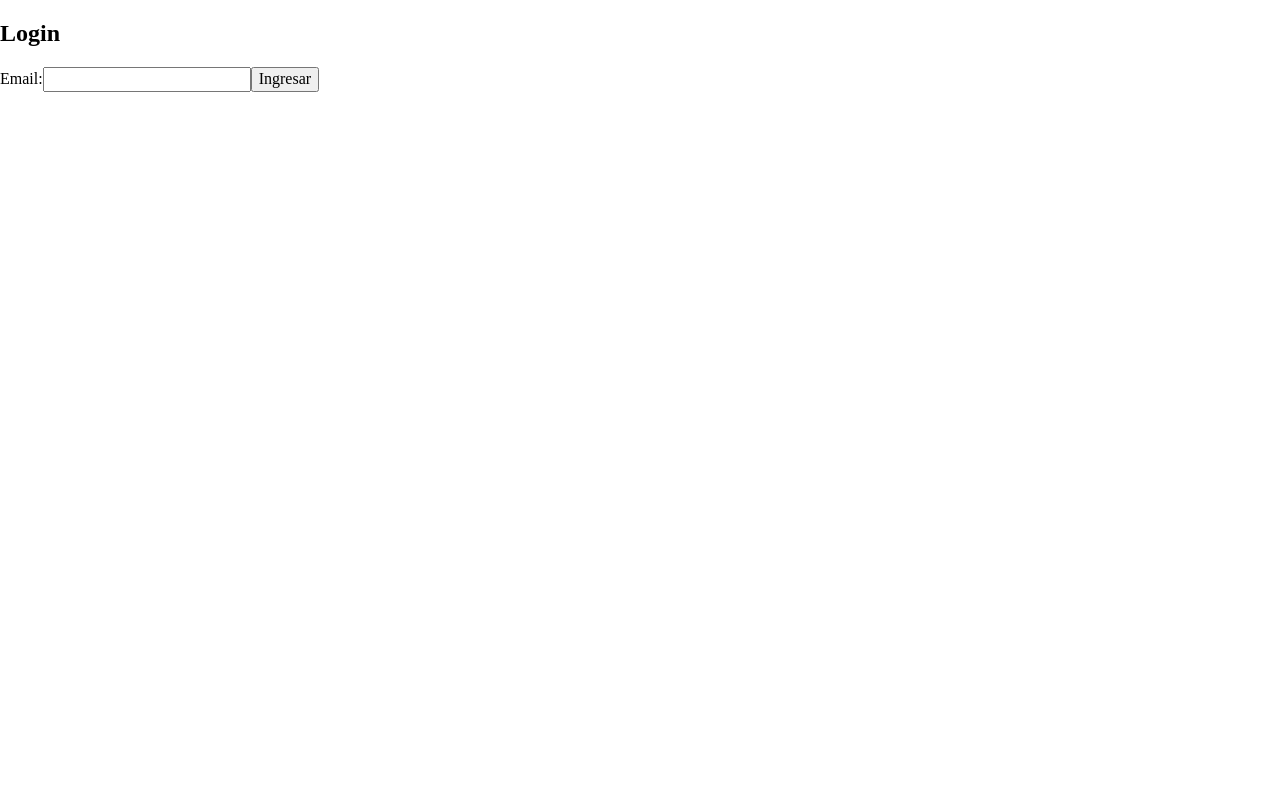
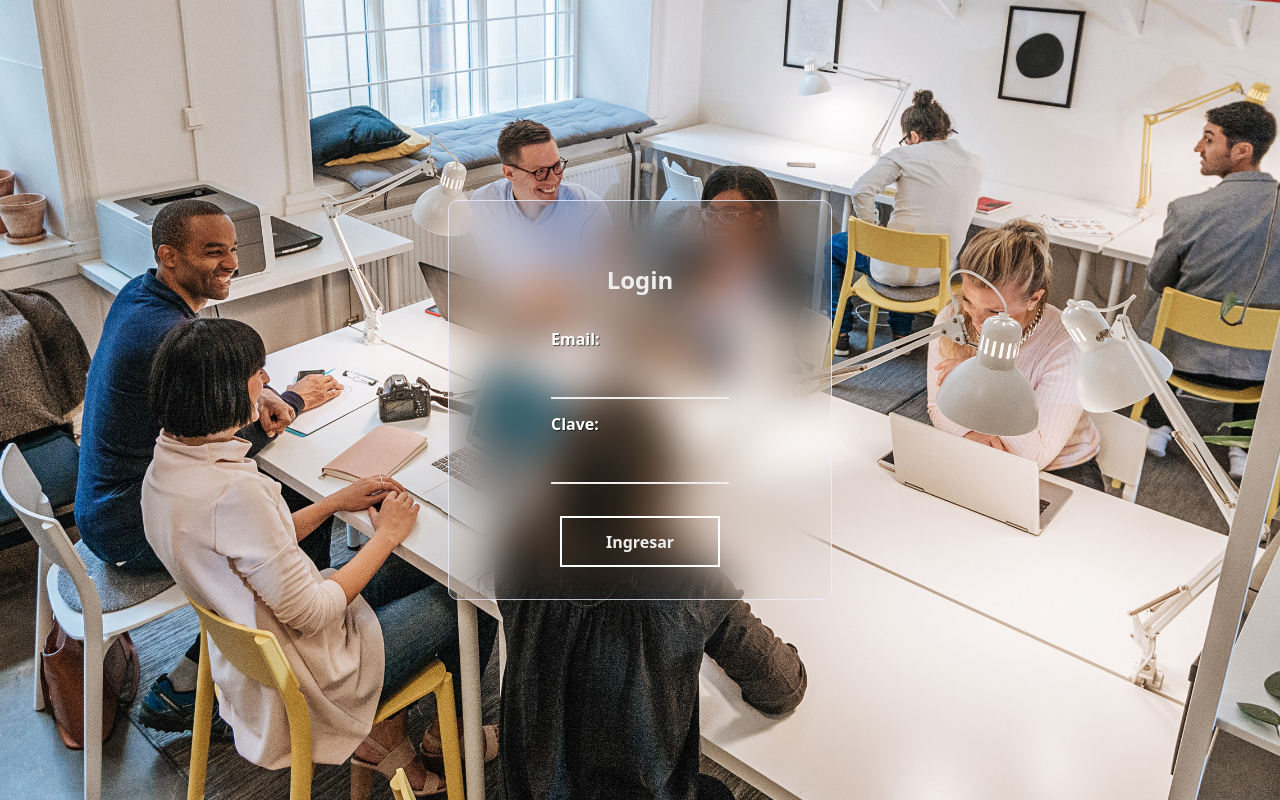
Before and after one commit to djvarela/crm, a React (Vite) app: page /login in a window 1280 px wide. Built offline with nearby package versions, Linux system fonts and the light colour scheme.

Commit message:
Estilado de login y home

```diff
--- a/src/App.css
+++ b/src/App.css
@@ -8,28 +8,31 @@ html, body{
 #root{
   width: 100%;
   display: flex;
-  flex-direction: column;
+  height: 100%;
 
 }
-
+body{
+  background-color: #F4F8F7;
+}
 header{
   width: 100%;
-  margin-bottom: .4em;
   display: flex;
-  background-color: #333;
-  justify-content: space-between;
+  border: 1px solid #eee;
+  justify-content: flex-end;
   align-items: center;
   gap: 1em;
-  padding: .4em
+  padding: .4em;
+  background-color: #fff;
 }
 header h2{
   margin: 0;
-  color: #eee;
+
 }
 
 nav{
   display: flex;
   justify-content: flex-end;
+
 
 }
 nav ul{
@@ -44,7 +47,7 @@ nav ul{
 }
 
 nav ul a{
-  color: #eee;
+  color: #1a1a11;
   text-decoration: none;
 }
 
@@ -56,23 +59,84 @@ nav form input{
   background-color: #878787;
   border: none;
   outline: none;
-
 }
 nav form button{
   margin-right: 10px;
 }
 
+.app-container{
+  width: 100%;
+  display: flex;
+  flex-direction: column;
+  height: 100vh;
+  border: 1px solid #202020;
+}
+/*--- ASIDE ---*/
+
+
+aside{
+  border: 1px solid #eee;
+  background-color: #FFFFFF;
+  width: 15%;
+  display: flex;
+  padding: 1em;
+  flex-direction: column;
+  justify-content: space-between;
+}
+aside ul{
+  display: flex;
+  flex-direction: column;
+  list-style: none;
+  padding: 0;
+
+
+}
+
+aside  li{
+  padding: 1em;
+  border: 1px solid #5f5e5e;
+}
+
+aside  li ul{
+  padding:.2rem;
+}
+
+aside li a{
+  font-size: .8rem;
+}
+
+
+/*--- --- ---*/
+
+
+.content{
+  width: 100%;
+  display: flex;
+  justify-content: flex-start;
+  gap: 1em;
+  height: 100%;
+}
+
+.route-container{
+  width: 100%;
+  display: flex;
+  justify-content: center;
+}
+
 main{
-  width: 80%;
-  margin: auto;
+  margin-top: 1em;
+  width: 90%;
+  margin-bottom: 1em;
   padding: 1em;
   display: flex;
   flex-direction: column;
   justify-content: space-between;
   align-items: center;
-  position: relative;
   gap:1em;
-  border: 1px solid #202020;
+background-color: #fff;
+border-radius: 10px;
+box-shadow: 1px 1px 1em #5f5e5e;
+
 }
 
 
--- a/src/App.jsx
+++ b/src/App.jsx
@@ -1,7 +1,7 @@
 
 import "./assets/css/normalize.css";
 import "./App.css";
-import { NavBar, User } from "./components";
+
 import { AppRouter } from "./router";
 import { AuthProvider } from "./auth/context/AuthProvider";
 
--- /dev/null
+++ b/src/assets/css/login.css
@@ -0,0 +1,90 @@
+
+*{
+    font-family: system-ui, -apple-system, BlinkMacSystemFont, 'Segoe UI', Roboto, Oxygen, Ubuntu, Cantarell, 'Open Sans', 'Helvetica Neue', sans-serif;
+}
+.login-page{
+    width: 100%;
+    height: 100vh;
+    background-color: #cceaff;
+}
+
+.login-container{
+width: 100%;
+display: flex;
+flex-direction: column;
+justify-content: center;
+align-items: center;
+background-image: url("../img/image.jpeg");
+background-size: cover;
+background-repeat: no-repeat;
+background-position: center;
+height: 100%;
+
+
+}
+.forms-container{
+    width: 30%;
+    height: 50%;
+    border-radius: 10px;
+    backdrop-filter: blur(20px);
+    display: flex;
+    flex-direction: column;
+    align-items: center;
+    align-content: center;
+    padding: 1em;
+    justify-content: center;
+    border: 1px solid #e9f0ffc9;
+
+
+}
+.forms-container h2{
+    margin-top: 0;
+    color: #eee;
+}
+.forms-container form {
+   color: #ffffff;
+    width: 60%;
+    height: 60%;
+    padding: 1em;
+    display: flex;
+    flex-direction: column;
+    align-items: center;
+    justify-content: space-evenly;
+    gap: 1em;
+    border-radius: 5px;
+    text-shadow: 1px 1px 1px #0000009a;
+    font-weight: bold;
+}
+
+.login-page form span, input{
+    width: 100%;
+
+}
+
+.login-page form  input{
+    padding: .7rem;
+    background-color: transparent;
+    border: none;
+    margin-top: .5em;
+    margin-bottom: 1em;
+    border-bottom: 2px solid #eee;
+    outline: none;
+}
+
+.forms-container form button{
+    padding: .9em;
+    width: 10rem;
+    color: #eee;
+    outline: none;
+    font-weight: bold ;
+    border: 2px solid #fff;
+    background-color: transparent;
+    cursor: pointer;
+    transition: .55s all;
+}
+
+.forms-container form button:hover{
+
+    background-color: #ffffff;
+    color: #222;
+}
--- /dev/null
+++ b/src/components/Aside.jsx
@@ -0,0 +1,43 @@
+import { useContext } from "react";
+import { AuthContext } from "../auth/context/AuthContext";
+import { Link, useNavigate } from "react-router-dom";
+
+const Aside = () => {
+
+  const { user } = useContext(AuthContext);
+
+
+  const { logout } = useContext(AuthContext);
+  const navigate = useNavigate();
+
+function onLogout() {
+
+    logout();
+
+    navigate("/login");
+  }
+
+  return (
+    <aside>
+
+    <ul>
+      <li><Link to="/home">Home</Link></li>
+      <li>
+        <a href="">Users</a>
+        <ul><Link to="/usuarios/agregar">Agregar usuarios</Link></ul>
+      </li>
+      <li><a href="">Clients</a></li>
+      <li><a href="">Leads</a></li>
+
+
+    </ul>
+
+    <footer>
+    <button onClick={onLogout}>Salir</button>
+    </footer>
+
+    </aside>
+  )
+}
+
+export default Aside
--- a/src/components/NavBar.jsx
+++ b/src/components/NavBar.jsx
@@ -1,35 +1,18 @@
-import { Link, useNavigate } from "react-router-dom";
+import { Link } from "react-router-dom";
 import FormsSearch from "./FormsSearch";
-import { useContext } from "react";
-import { AuthContext } from "../auth/context/AuthContext";
+
 
 export const NavBar = () => {
 
-  const { logout } = useContext(AuthContext);
-  const navigate = useNavigate();
-
-function onLogout() {
-
-    logout();
-
-    navigate("/login");
-  }
 
   return (
     <nav>
       <ul>
-        <li>
-          <Link to="/home">Home</Link>
-        </li>
-        <li>
-          <Link to="/usuarios/agregar">Agregar usuarios</Link>{" "}
-        </li>
+
         <li>
           <FormsSearch />
         </li>
-        <li>
-          <button onClick={onLogout}>Salir</button>
-        </li>
+
       </ul>
     </nav>
   );
--- a/src/components/index.js
+++ b/src/components/index.js
@@ -6,3 +6,4 @@ export * from './FormsNuevoCliente.jsx'
 export * from '../pages/SearchCliente.jsx'
 export * from '../pages/Home.jsx'
 export * from './User.jsx'
+export * from  './Aside.jsx'
--- a/src/pages/LoginPage.jsx
+++ b/src/pages/LoginPage.jsx
@@ -1,22 +1,19 @@
 import { useContext } from "react";
 import { useNavigate } from "react-router-dom";
 import { AuthContext } from "../auth/context/AuthContext";
+import "../assets/css/login.css";
 
 export const LoginPage = () => {
-  const {login }= useContext(AuthContext)
-  console.log(login)
+  const { login } = useContext(AuthContext);
+  console.log(login);
   const navigation = useNavigate();
 
   function onLogin(e) {
-
-
-
     e.preventDefault();
 
     const email = e.target.email.value.toLowerCase().trim();
 
     login(email);
-
 
     // const localUser = JSON.parse(localStorage.getItem("users")) || [];
 
@@ -37,22 +34,30 @@ export const LoginPage = () => {
 
     // localStorage.setItem("log", JSON.stringify(log));
 
-
-
     navigation("/home");
   }
 
   return (
     <>
-    <div>
+      <section className="login-page">
+
+        <div className="login-container">
+          <div className="forms-container">
             <h2>Login</h2>
             <form onSubmit={onLogin}>
+              <span>
                 <label htmlFor="email ">Email:</label>
                 <input type="text" name="email" id="email" />
+
+                <label htmlFor="clave">Clave:</label>
+                <input type="text" name="clave" id="clave" />
+              </span>
 
               <button>Ingresar</button>
             </form>
           </div>
+        </div>
+      </section>
     </>
   );
 };
--- a/src/routes/CrmRoutes.jsx
+++ b/src/routes/CrmRoutes.jsx
@@ -1,33 +1,42 @@
-import React, { useContext } from 'react'
-import { FormsNuevoCliente, Home, NavBar, SearchCliente } from '../components'
-import { Route, Routes } from 'react-router-dom'
-import { AgregarUser } from '../pages'
-import { AuthContext } from '../auth/context/AuthContext'
+import { FormsNuevoCliente, Home, NavBar, SearchCliente } from "../components";
+import { Route, Routes } from "react-router-dom";
+import { AgregarUser } from "../pages";
+import { AuthContext } from "../auth/context/AuthContext";
+import React, { useContext } from "react";
+import Aside from "../components/Aside";
 
 export const CrmRoutes = () => {
 
-  const {user  }= useContext(AuthContext);
 
   return (
     <>
+      <section className="app-container">
       <header>
-        <h2>{user.name}</h2>
-        <NavBar/>
+            <NavBar />
       </header>
-    <main>
 
 
+        <section className="content">
+
+          <Aside />
+
+
+
+          <section className="route-container">
+
+            <main>
               <Routes>
-
                 <Route path="/home" element={<Home />} />
                 <Route path="/usuarios/agregar" element={<AgregarUser />} />
                 <Route path="/search" element={<SearchCliente />} />
                 <Route path="/alta-cliente" element={<FormsNuevoCliente />} />
-
               </Routes>
             </main>
 
+          </section>
+        </section>
 
+      </section>
     </>
-  )
-}
+  );
+};
```
Also changed, not shown: src/assets/img/image.jpeg (added). Lines whose indentation alone changed are shown as unchanged.
